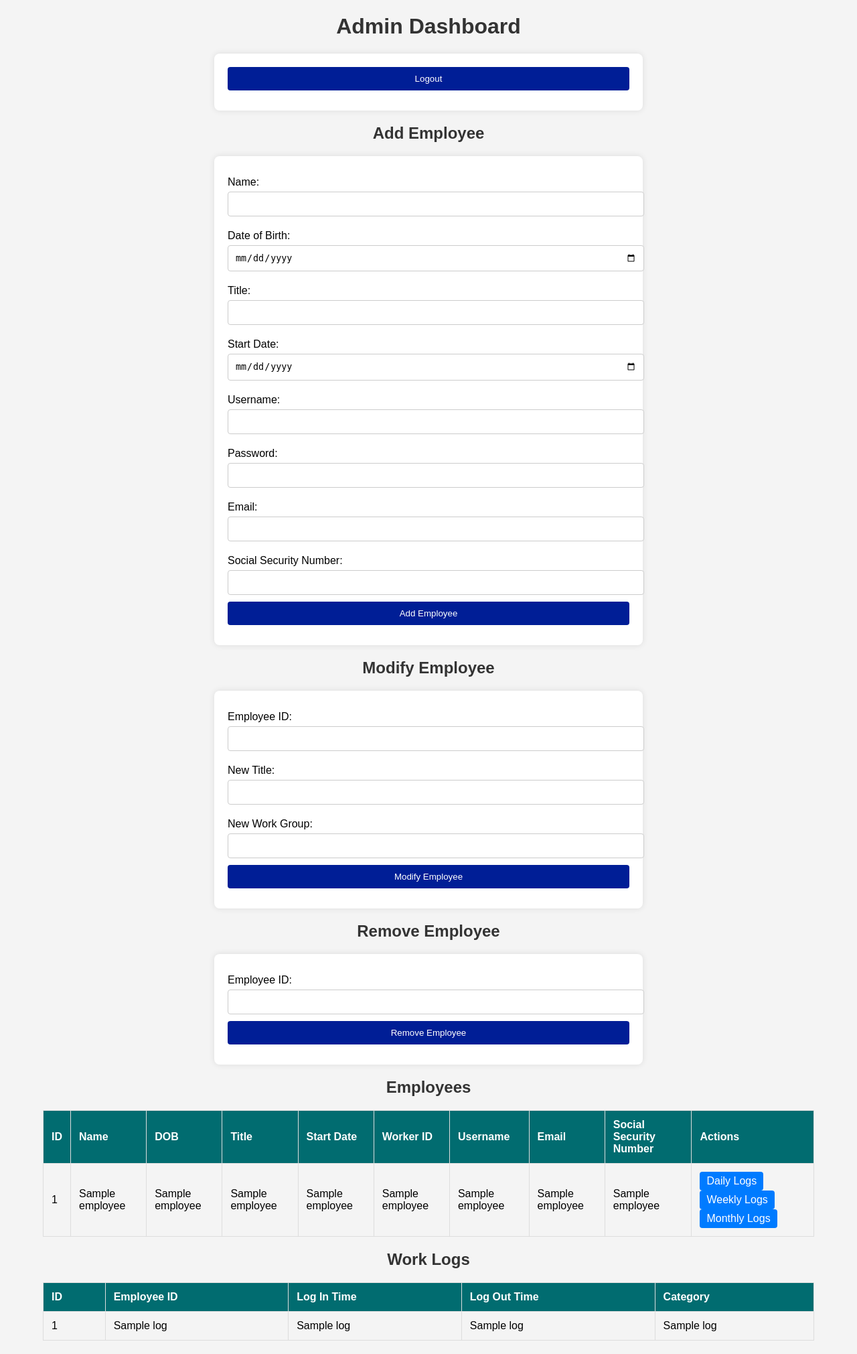
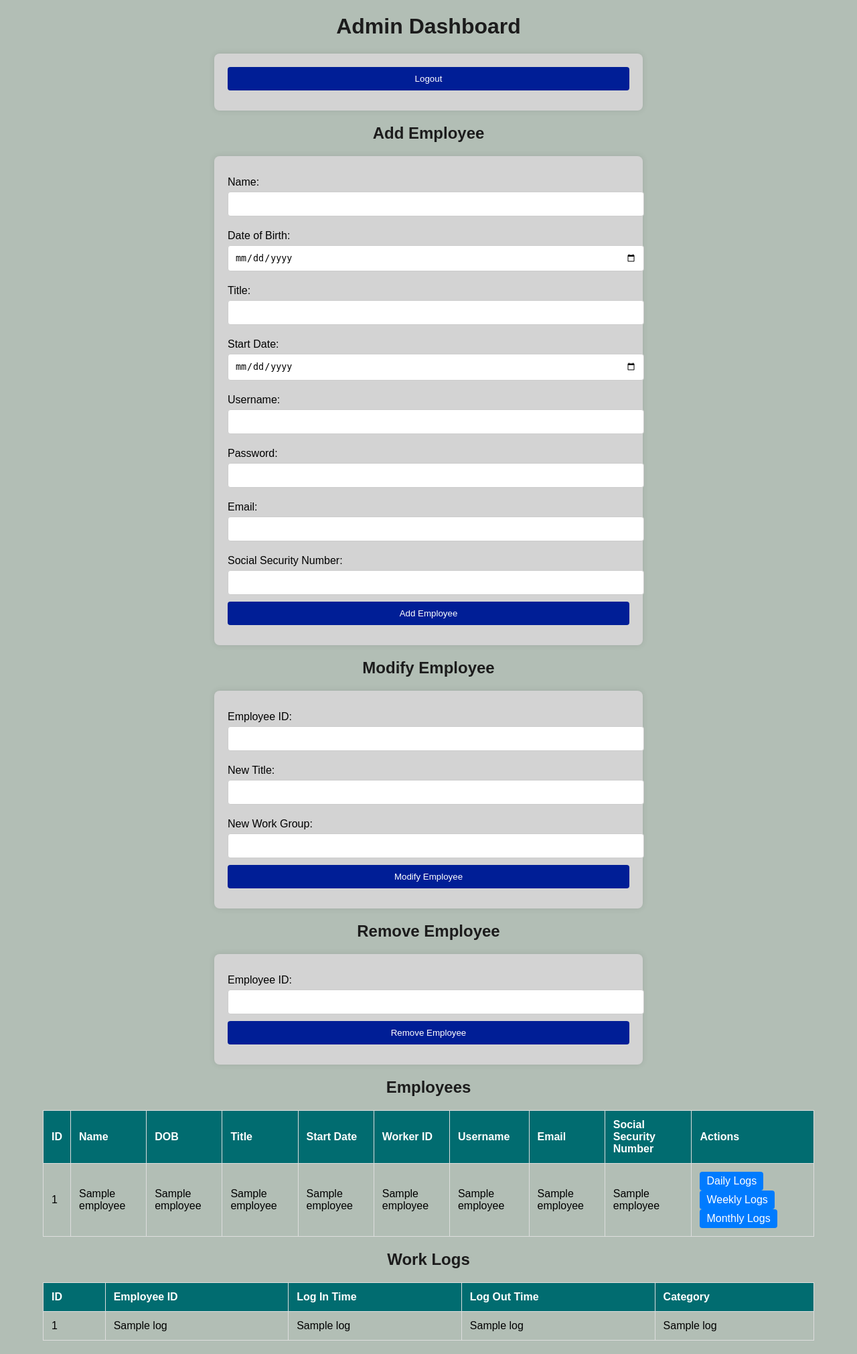
Before and after one commit to Foxroad1/Ranger_team_project, a Flask app: template templates/admin.html in a window 1280 px wide. Shown: the whole page at 67% size. Run offline with Flask 3, Linux system fonts and the light colour scheme; the template is opened without the code that fills it: most values are stand-ins (such as "Sample title", 1, 10 or a date in 2020).

Commit message:
Updated website looks half done

```diff
--- a/app.py
+++ b/app.py
@@ -192,7 +192,7 @@ def log_work():
         conn = get_db_connection()
         cur = conn.cursor()
         cur.execute(
-            "INSERT INTO work_logs (employee_id, log_in_time, log_out_time, category) VALUES (?, ?, ?, ?)",
+            "INSERT INTO work_logs (employee_id, log_in_time, log_out_time, Title) VALUES (?, ?, ?, ?)",
             (session['user_id'], data['log_in_time'], data['log_out_time'], data['category'])
         )
         conn.commit()
@@ -294,7 +294,7 @@ def admin_logout():
 # Function to save work logs to a CSV file with calculated work hours in hours, minutes, and seconds format
 def save_work_logs_to_csv(logs, filename):
     with open(filename, 'w', newline='') as csvfile:
-        fieldnames = ['Employee ID', 'Log In Time', 'Log Out Time', 'Category', 'Work Hours']
+        fieldnames = ['Employee ID', 'Log In Time', 'Log Out Time', 'Title', 'Work Hours']
         writer = csv.DictWriter(csvfile, fieldnames=fieldnames)
 
         writer.writeheader()
@@ -309,7 +309,7 @@ def save_work_logs_to_csv(logs, filename):
                 'Employee ID': log[1],
                 'Log In Time': log_in_time,
                 'Log Out Time': log_out_time,
-                'Category': log[4],
+                'Title': log[4],
                 'Work Hours': work_hours
             })
 
--- a/templates/admin.html
+++ b/templates/admin.html
@@ -6,19 +6,19 @@
     <style>
         body {
             font-family: Arial, sans-serif;
-            background-color: #f4f4f4;
+            background-color: #B2BEB5;
             margin: 0;
             padding: 0;
         }
         h1, h2 {
-            color: #333;
+            color: #1c1c1c;
             text-align: center;
         }
         form {
             max-width: 600px;
             margin: 20px auto;
             padding: 20px;
-            background-color: #fff;
+            background-color: #D3D3D3;
             border-radius: 8px;
             box-shadow: 0 0 10px rgba(0, 0, 0, 0.1);
         }
--- a/templates/profile.html
+++ b/templates/profile.html
@@ -6,19 +6,19 @@
     <style>
         body {
             font-family: Arial, sans-serif;
-            background-color: #f4f4f4;
+            background-color: #B2BEB5;
             margin: 0;
             padding: 0;
         }
         h1, h2 {
-            color: #333;
+            color: #1c1c1c;
             text-align: center;
         }
         .container {
             max-width: 800px;
             margin: 20px auto;
             padding: 20px;
-            background-color: #fff;
+            background-color: #D3D3D3;
             border-radius: 8px;
             box-shadow: 0 0 10px rgba(0, 0, 0, 0.1);
         }
--- a/work_logs/work_logs_daily_1_2024-11-28.csv
+++ b/work_logs/work_logs_daily_1_2024-11-28.csv
@@ -1,3 +1,3 @@
-Employee ID,Log In Time,Log Out Time,Category,Work Hours
+Employee ID,Log In Time,Log Out Time,Title,Work Hours
 1,2024-11-28 09:23:41,2024-11-28 09:45:36,,0h 21m 55s
 1,2024-11-28 09:45:43,2024-11-28 09:45:47.076668,,0h 0m 4s
```
Also changed, not shown: 2 other files.
